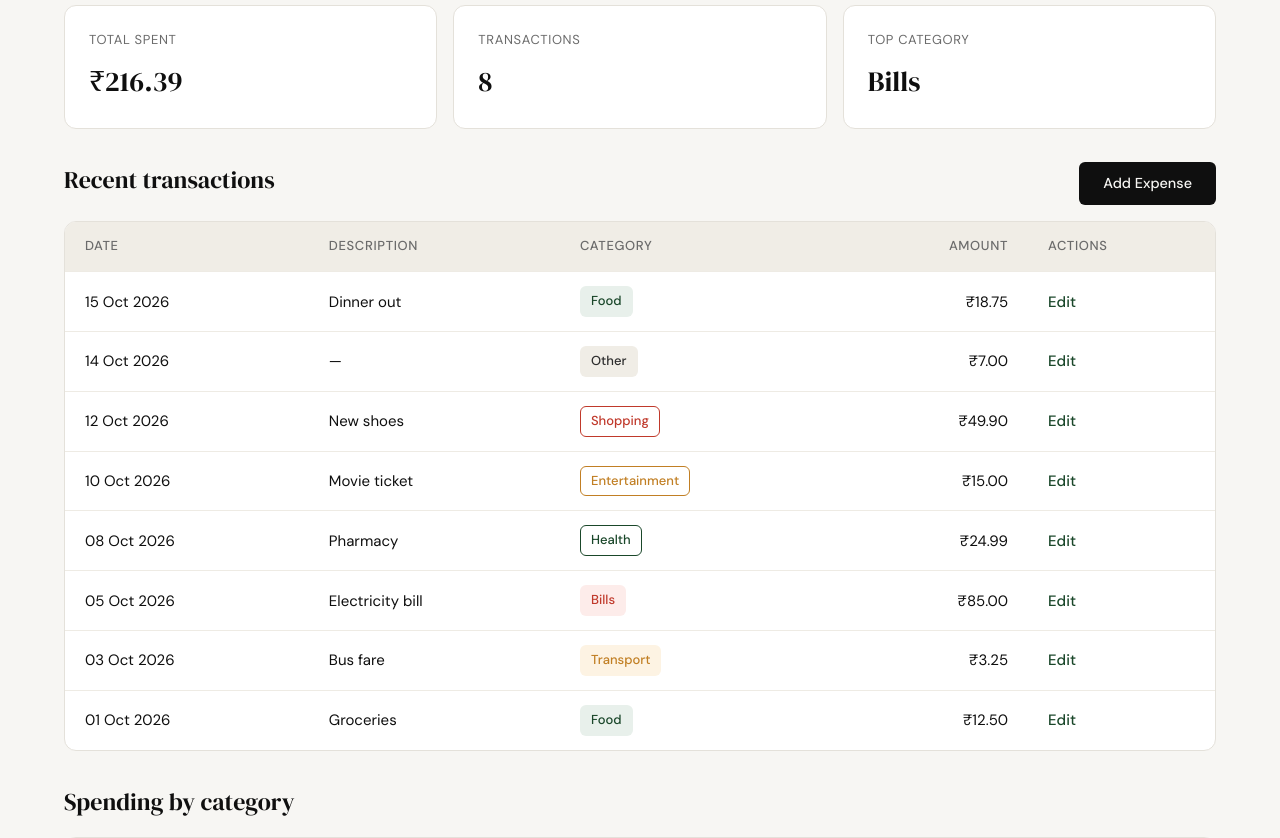
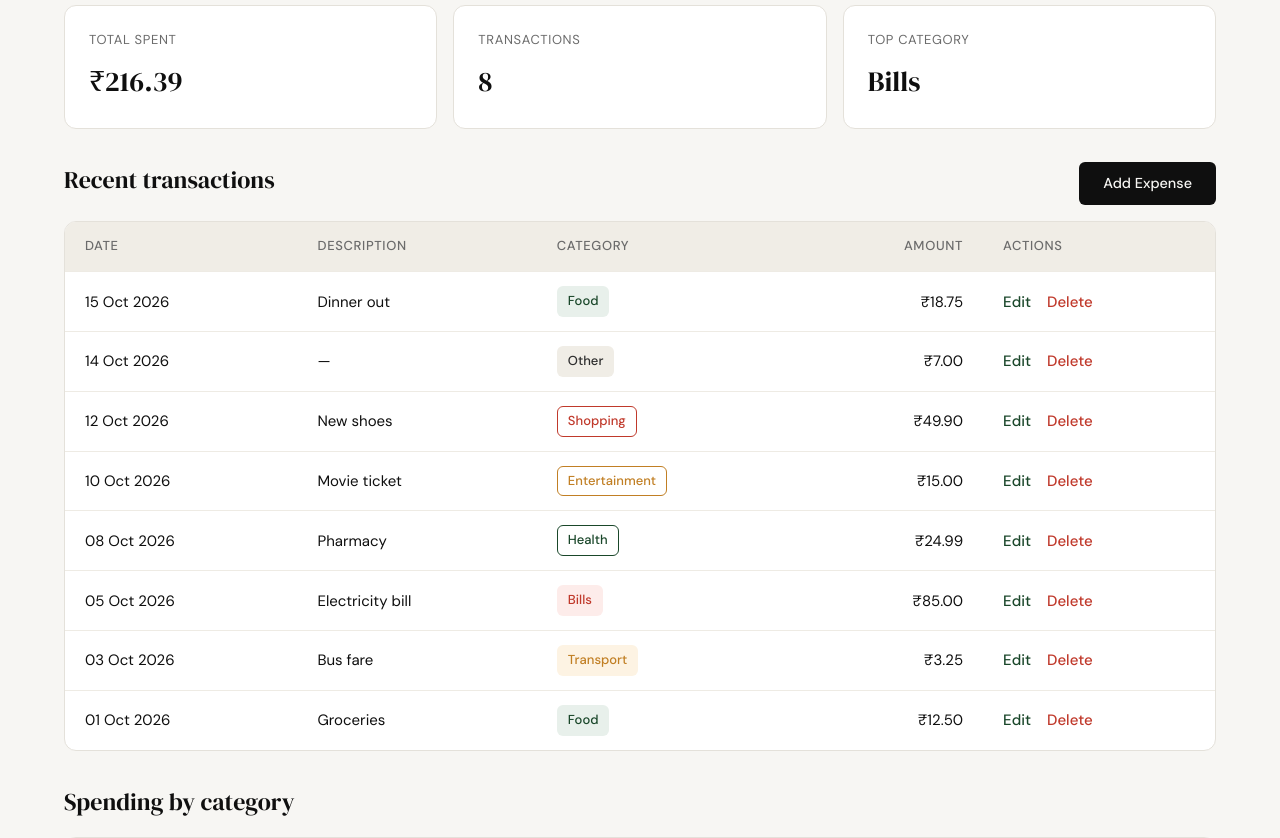
Before and after one commit to archanme1/aiagents, a Flask app: page /profile in a window 1280 px wide. Shown: the part 434-1272 px from the top of the page. Run offline with Flask 3, Linux system fonts and the light colour scheme; a user stored in the database is signed in; data comes from the database, SQL or seed files in the repository.

Commit message:
feat: add delete expense button with confirmation dialog (#9)
Co-authored-by: Archan Bhatta <archanme1@Mac.ht.home>
Co-authored-by: Claude Sonnet 5.5 <noreply@anthropic.com>

```diff
--- a/app.py
+++ b/app.py
@@ -10,6 +10,7 @@ from werkzeug.security import check_password_hash
 from database.db import (
     CATEGORIES,
     create_user,
+    delete_expense as delete_expense_row,
     format_inr,
     get_category_breakdown,
     get_db,
@@ -355,9 +356,19 @@ def edit_expense(id):
     return redirect(url_for("profile"))
 
 
-@app.route("/expenses/<int:id>/delete")
+@app.route("/expenses/<int:id>/delete", methods=["POST"])
 def delete_expense(id):
-    return "Delete expense — coming in Step 9"
+    user_id = session.get("user_id")
+    if not user_id:
+        return redirect(url_for("login"))
+
+    if get_user_by_id(user_id) is None:
+        session.clear()
+        return redirect(url_for("login"))
+
+    if not delete_expense_row(id, user_id):
+        abort(404)
+    return redirect(url_for("profile"))
 
 
 if __name__ == "__main__":
--- a/database/db.py
+++ b/database/db.py
@@ -117,6 +117,20 @@ def update_expense(expense_id, user_id, amount, category, date, description):
             "UPDATE expenses SET amount = ?, category = ?, date = ?, description = ? "
             "WHERE id = ? AND user_id = ?",
             (amount, category, date, description, expense_id, user_id),
+        )
+        conn.commit()
+        return cursor.rowcount > 0
+    finally:
+        conn.close()
+
+
+def delete_expense(expense_id, user_id):
+    """Delete an expense; return True if a row owned by user_id was removed."""
+    conn = get_db()
+    try:
+        cursor = conn.execute(
+            "DELETE FROM expenses WHERE id = ? AND user_id = ?",
+            (expense_id, user_id),
         )
         conn.commit()
         return cursor.rowcount > 0
--- a/static/css/profile.css
+++ b/static/css/profile.css
@@ -157,6 +157,21 @@
 
 .txn-edit:hover { text-decoration: underline; }
 
+.delete-form { display: inline; }
+
+.btn-delete {
+    background: none;
+    border: none;
+    padding: 0;
+    margin-left: 0.75rem;
+    font: inherit;
+    font-weight: 500;
+    color: var(--danger);
+    cursor: pointer;
+}
+
+.btn-delete:hover { text-decoration: underline; }
+
 /* Category badges — filled and outlined variants keep categories distinct
    using only the existing colour tokens */
 .badge {
--- a/templates/profile.html
+++ b/templates/profile.html
@@ -86,7 +86,13 @@
                         <td>{{ t.description }}</td>
                         <td><span class="badge badge--{{ t.badge }}">{{ t.category }}</span></td>
                         <td class="txn-amount">{{ t.amount }}</td>
-                        <td><a href="{{ url_for('edit_expense', id=t.id) }}" class="txn-edit">Edit</a></td>
+                        <td>
+                            <a href="{{ url_for('edit_expense', id=t.id) }}" class="txn-edit">Edit</a>
+                            <form method="POST" action="{{ url_for('delete_expense', id=t.id) }}" class="delete-form"
+                                  onsubmit="return confirm('Delete this expense?')">
+                                <button type="submit" class="btn-delete">Delete</button>
+                            </form>
+                        </td>
                     </tr>
                     {% else %}
                     <tr>
```
Also changed, not shown: CLAUDE.md (+1 -1 lines), tests/test_08_edit_expense.py (+0 -12 lines), tests/test_09_delete_expense.py (added, +162 -0 lines), .claude/specs/09-delete-expense.md (added).
